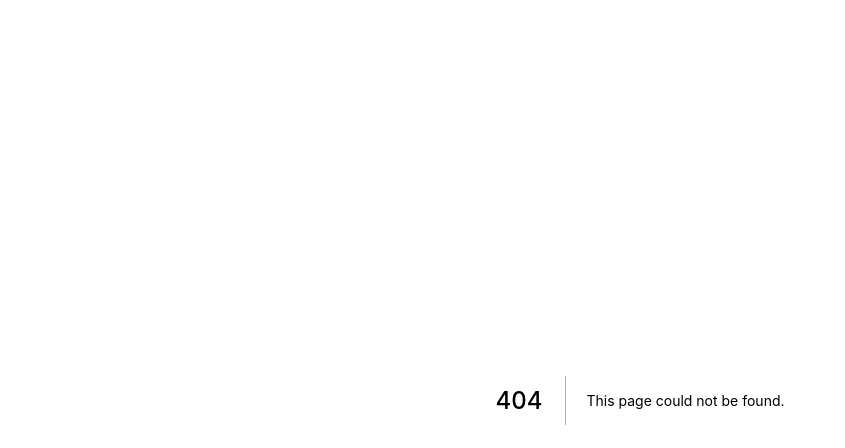
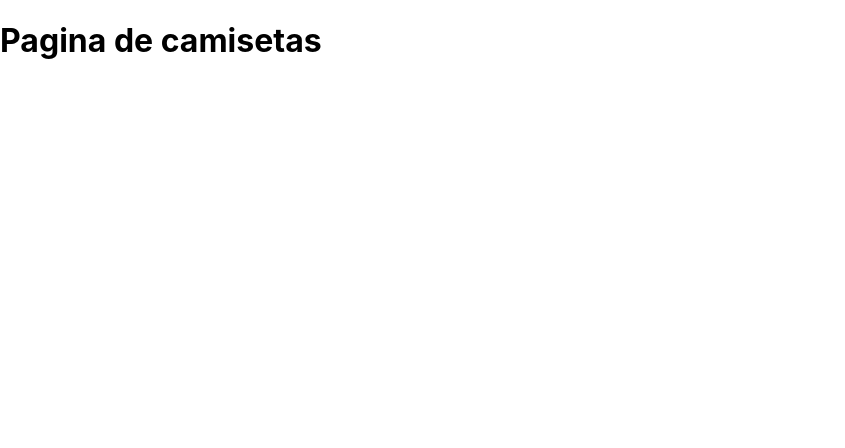
Before and after one commit to DeykyPinheiro/teste, a Next.js app: page /products/shirt in a window 1280 px wide. Before the commit this address had no page. Shown: the top 448 px of the page, without its empty margins (0-845 px from the left). Built offline with nearby package versions, Linux system fonts and the light colour scheme.

Commit message:
nested routes

```diff
--- /dev/null
+++ b/src/pages/products/pants/bluepant.tsx
@@ -0,0 +1,5 @@
+export default function Bluepant() {
+	return (
+		<h1>calca azul </h1>
+	)
+}
--- /dev/null
+++ b/src/pages/products/pants/redpant.tsx
@@ -0,0 +1,5 @@
+export default function Redpant() {
+	return (
+		<h1>calca vermelha </h1>
+	)
+}
--- /dev/null
+++ b/src/pages/products/shirt.tsx
@@ -0,0 +1,5 @@
+export default function Shirt(){
+	return (
+		<h1> Pagina de camisetas </h1>
+	)
+}
```
Also changed, not shown: src/pages/products/index.tsx (renamed from src/pages/products.tsx).
